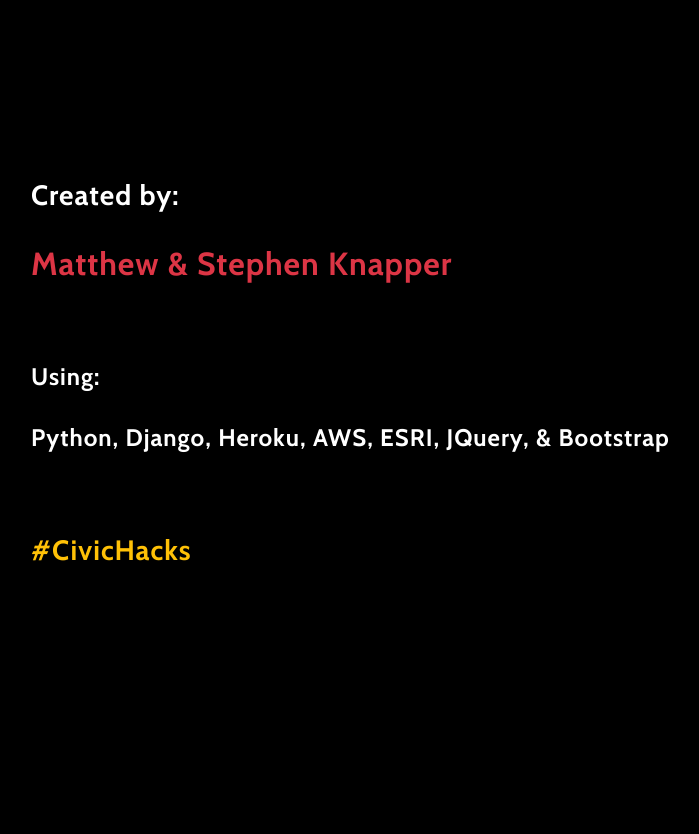
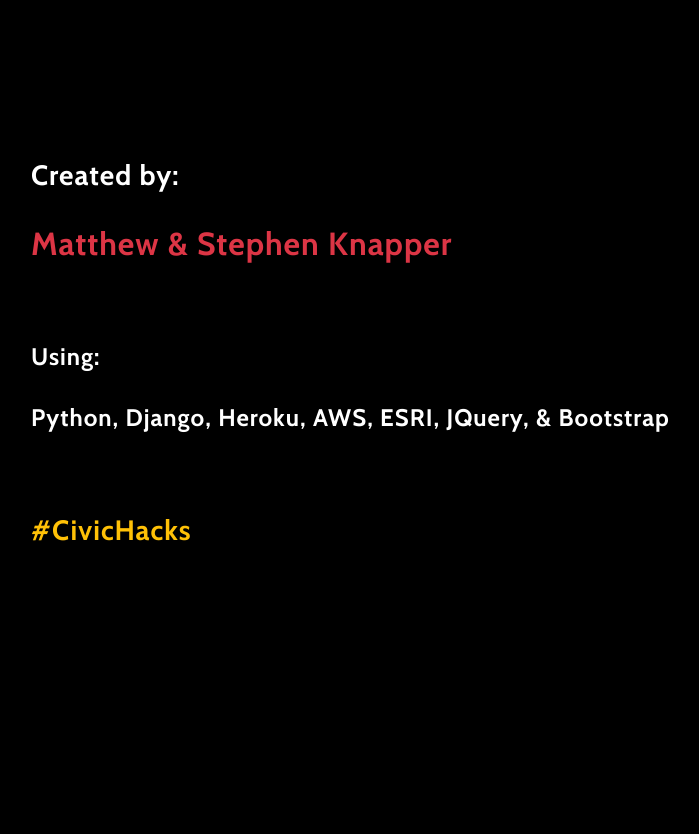
Before and after one commit to mknapper1/txtLocation, a Django app: page /about/ in a window 1280 px wide. Shown: the part 86-920 px from the top of the page, without its empty margins (244-943 px from the left). After the commit the page ends 627 px from the top, so only its background shows below. Run offline with Django 3.2, Linux system fonts and the light colour scheme; some libraries are stand-ins or nearby versions.

Commit message:
updated margin

```diff
--- a/project/templates/base_dark.html
+++ b/project/templates/base_dark.html
@@ -66,7 +66,7 @@
 </nav>
 
 
-<div style="margin-top: 120px;">
+<div style="margin-top: 100px;">
 
   <div class="intro-body">
     <div class="container">
```
